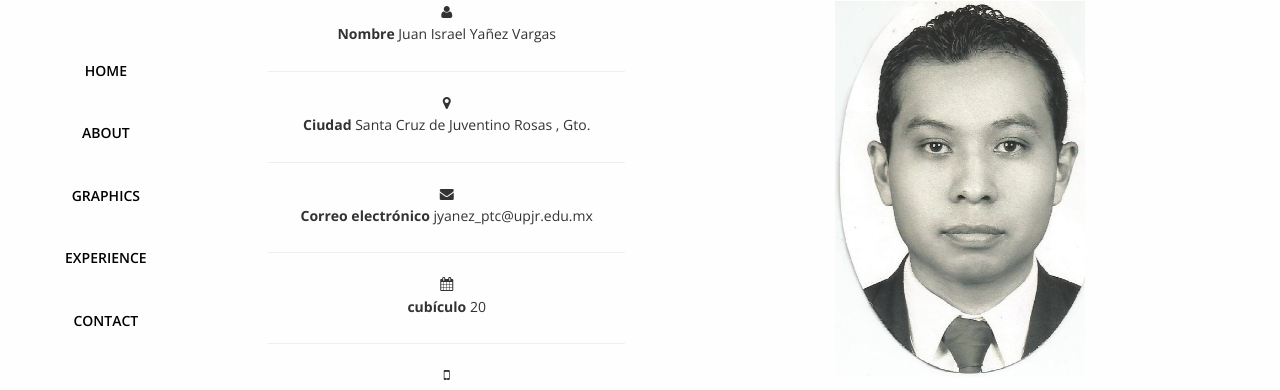
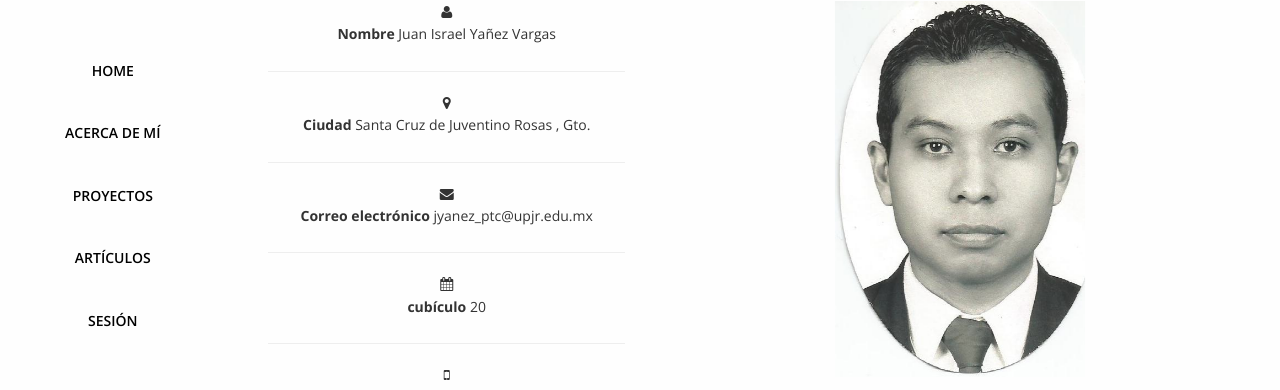
Before and after one commit to Laura-Gutierrez/sitio-web, a plain HTML site: page Personal/about.html in a window 1280 px wide. Shown: the part 110-500 px from the top of the page. Drawn offline with nearby package versions, Linux system fonts and the light colour scheme.

Commit message:
Update contact.html

```diff
--- a/Personal/about.html
+++ b/Personal/about.html
@@ -38,10 +38,10 @@
 					</button>
           <ul class="nav nav-pills nav-stacked">
             <li role="presentation"><a href="index.html">Home</a></li>
-            <li role="presentation"><a href="about.html">About</a></li>
-            <li role="presentation"><a href="graphics.html">Graphics</a></li>
-            <li role="presentation"><a href="experience.html">Experience</a></li>
-            <li role="presentation"><a href="contact.html">Contact</a></li>
+            <li role="presentation"><a href="about.html">acerca de mí</a></li>
+            <li role="presentation"><a href="graphics.html">proyectos</a></li>
+            <li role="presentation"><a href="experience.html">Artículos</a></li>
+            <li role="presentation"><a href="contact.html">sesión</a></li>
           </ul>
 
         </div>
```
